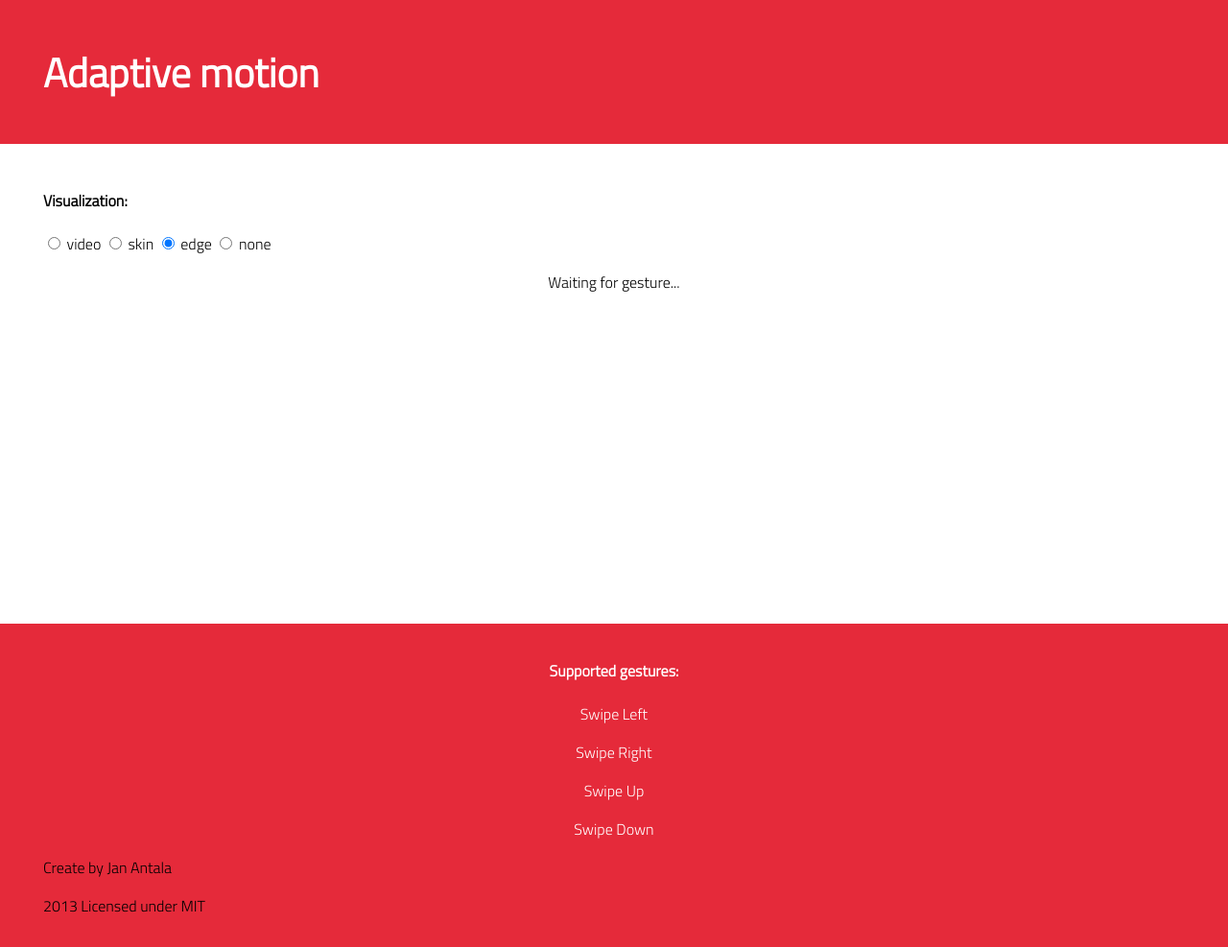
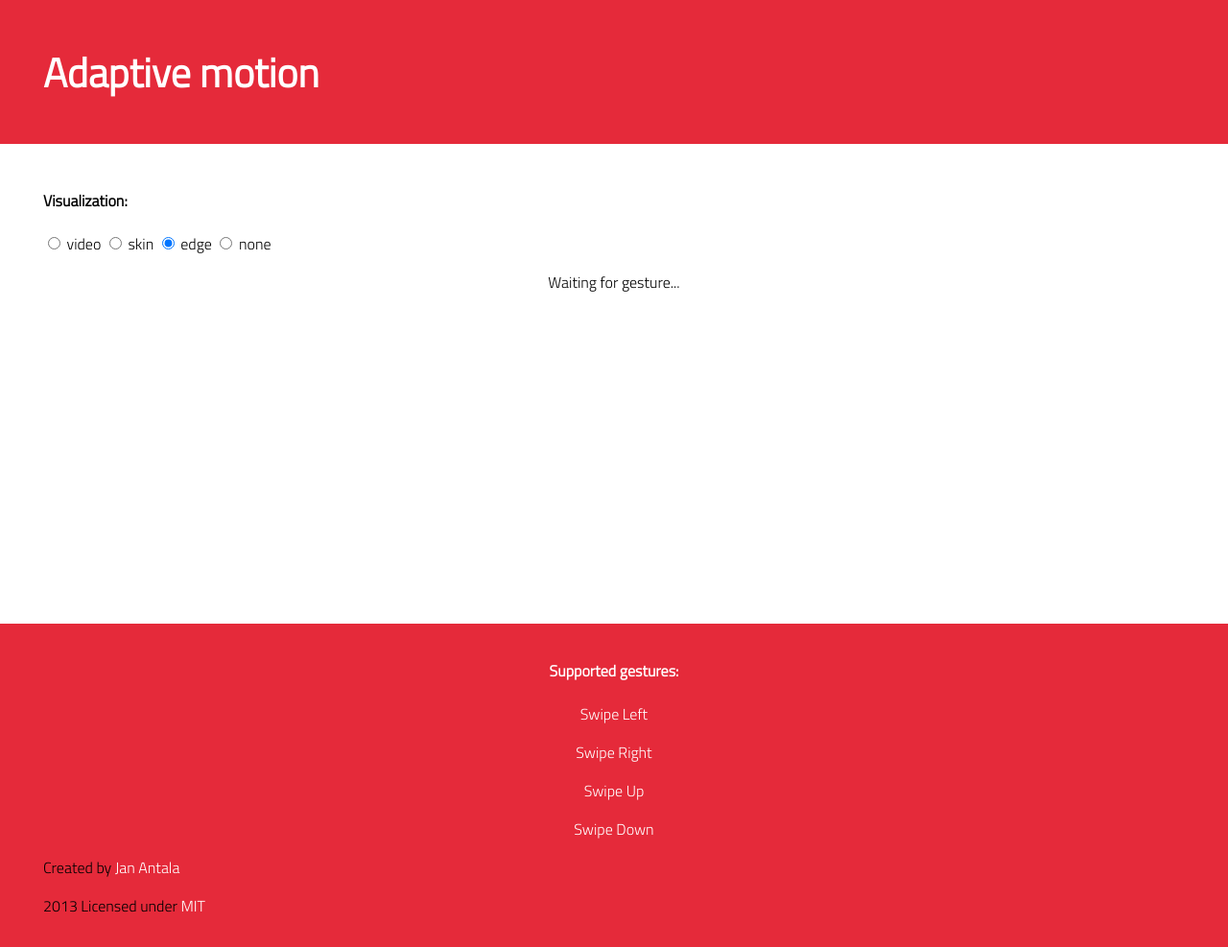
Before and after one commit to janantala/angular-adaptive-motion, a website: page demo/index.html in a window 1280 px wide. Shown: the whole page at 96% size. Drawn offline with nearby package versions, Linux system fonts and the light colour scheme; some packages are replaced by stand-ins of ours.

Commit message:
update links

```diff
--- a/demo/index.html
+++ b/demo/index.html
@@ -74,9 +74,19 @@
     color: red;
     font-size: 44px;
   }
+
   .my-repeat-animation.ng-enter.ng-enter-active {
     color: black;
     font-size: 18px;
+  }
+
+  a {
+    color: white;
+    text-decoration: none;
+  }
+
+  a:hover, a:focus {
+    text-decoration: underline;
   }
 
 
@@ -125,8 +135,8 @@
           <p>Swipe Down</p>
         </div>
 
-        <p>Create by Jan Antala</p>
-        <p>2013 Licensed under MIT</p>
+        <p>Created by <a href="http://janantala.com">Jan Antala</a></p>
+        <p>2013 Licensed under <a href="http://opensource.org/licenses/MIT">MIT</a></p>
       </div>
     </div>
 
```
Lines whose indentation alone changed are shown as unchanged.
